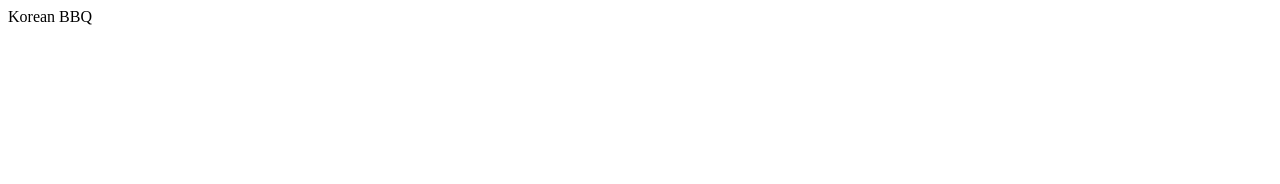
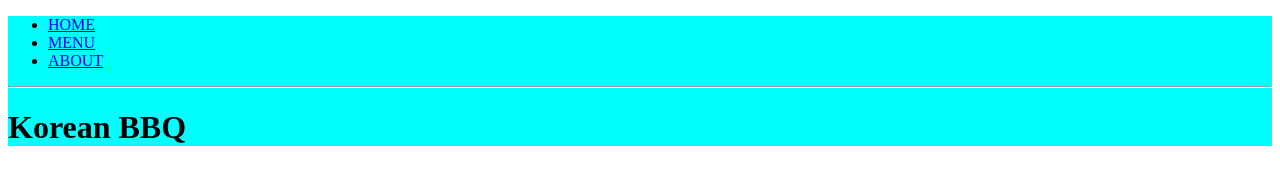
Before and after one commit to Seogull/kbbq-website, a plain HTML site: page index.html in a window 1280 px wide. Drawn offline with Linux system fonts and the light colour scheme.

Commit message:
Headers and start of CSS
Created and linked CSS to main HTML, created blank HTML files for about and menu sections.

```diff
--- a/index.html
+++ b/index.html
@@ -1,4 +1,21 @@
 <!DOCTYPE html>
 <html>
-    <head>Korean BBQ</head>
+    <head>
+        <title>Korean BBQ</title>
+        <link rel="stylesheet" href = "styles.css"/>
+    </head>
+    <body>
+        <header class="main-header">
+            <nav>
+                <ul>
+                    <li><a href="index.html">HOME</a></li>
+                    <li><a href="menu.html">MENU</a></li>
+                    <li><a href="about.html">ABOUT</a></li>
+                </ul>
+            </nav>
+            <hr>
+            <h1>Korean BBQ</h1>
+        </header>
+        <section></section>
+    </body>
 </html>
--- /dev/null
+++ b/styles.css
@@ -0,0 +1,3 @@
+.main-header{
+    background-color: aqua;
+}
```
Also changed, not shown: about.html (added), menu.html (added).
